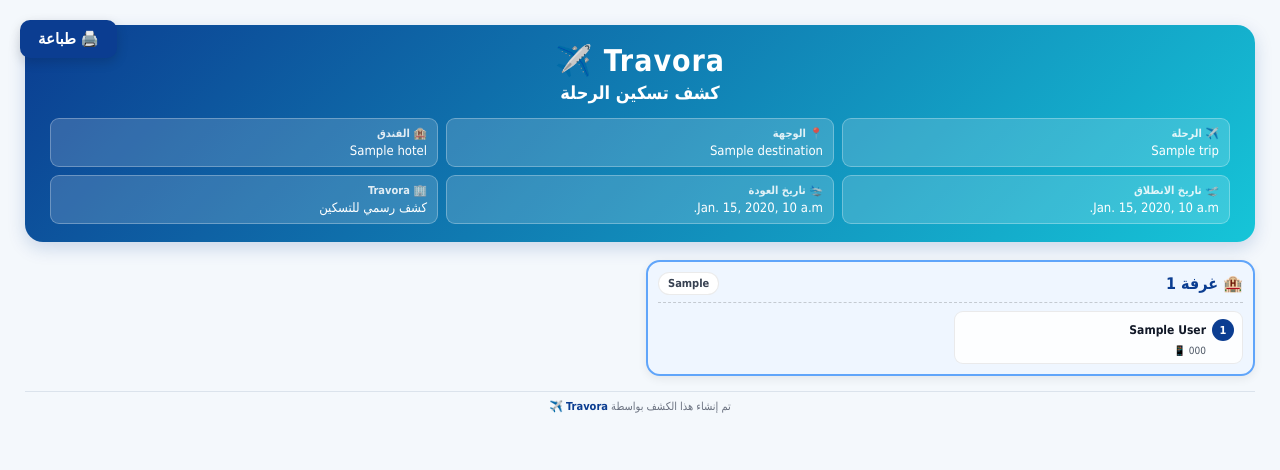
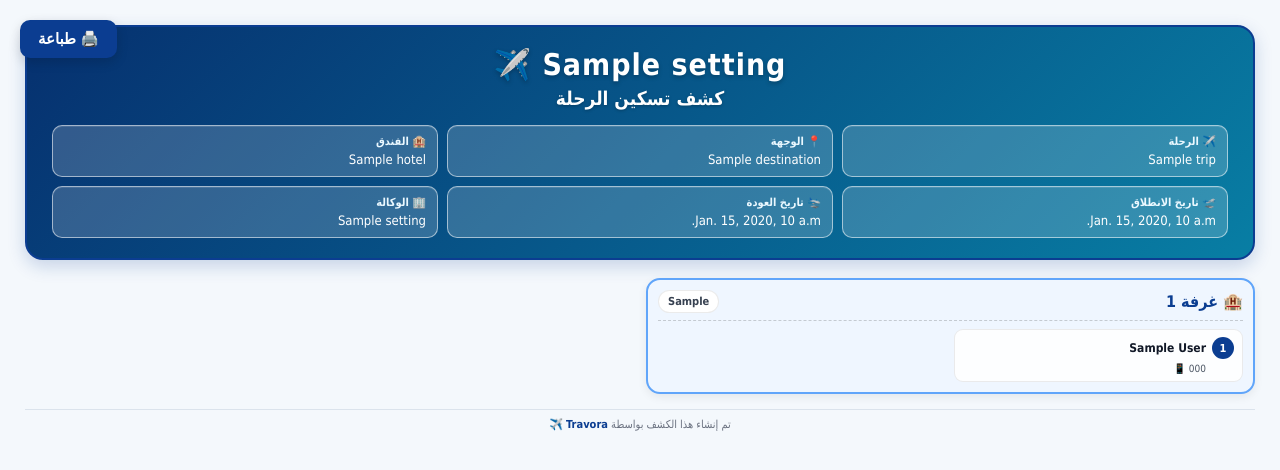
Before and after one commit to travoradz/travora, a Django app: template templates/print_rooming.html in a window 1280 px wide. Shown: the top 470 px of the page. Run offline with Django 5.2, Linux system fonts and the light colour scheme; the template is opened without the code that fills it: most values are stand-ins (such as "Sample title", 1, 10 or a date in 2020).

Commit message:
update print rooming design

```diff
--- a/templates/print_rooming.html
+++ b/templates/print_rooming.html
@@ -9,178 +9,146 @@
 
     <title>Travora | كشف التسكين</title>
 
-
 <style>
-
     * {
         box-sizing: border-box;
     }
 
-
     body {
-
         font-family: Tahoma, Arial, sans-serif;
-
         margin: 0;
-
         padding: 25px;
-
         background: #f4f8fc;
-
         color: #1f2937;
-
     }
-
 
     /* =========================
        زر الطباعة
     ========================= */
 
     .print-button {
-
         position: fixed;
-
         top: 20px;
-
         left: 20px;
-
         background: #0b3d91;
-
         color: white;
-
         border: none;
-
         border-radius: 10px;
-
         padding: 10px 18px;
-
         font-size: 15px;
-
         font-weight: bold;
-
         cursor: pointer;
-
         box-shadow: 0 4px 12px rgba(0,0,0,.15);
-
     }
 
-
     .print-button:hover {
-
         background: #082d69;
-
     }
-
 
     /* =========================
        رأس الصفحة
     ========================= */
 
     .header {
-
         background: linear-gradient(
             135deg,
-                #0b3d91,
-                #16c5d8
+            #06306f,
+            #087ea4
         );
 
-            color: white;
+        color: #ffffff;
 
+        border: 2px solid #0b3d91;
         border-radius: 18px;
 
-            padding: 18px 25px;
-
+        padding: 20px 25px;
         margin-bottom: 18px;
 
-            box-shadow: 0 6px 18px rgba(11,61,145,.18);
-
+        box-shadow: 0 6px 18px rgba(11,61,145,.20);
     }
 
-
     .brand {
-
         text-align: center;
 
         font-size: 30px;
-
         font-weight: bold;
 
+        color: #ffffff;
+
         letter-spacing: 1px;
+        margin-bottom: 5px;
 
-            margin-bottom: 4px;
-
+        text-shadow: 0 2px 4px rgba(0,0,0,.25);
     }
 
-
     .title {
-
         text-align: center;
 
-            font-size: 18px;
-
+        font-size: 19px;
         font-weight: bold;
 
-            margin-bottom: 15px;
+        color: #ffffff;
 
+        margin-bottom: 16px;
+
+        text-shadow: 0 1px 3px rgba(0,0,0,.25);
     }
-
 
     /* =========================
        معلومات الرحلة
     ========================= */
 
     .trip-info {
-
         display: grid;
 
-            grid-template-columns: repeat(3, 1fr);
+        grid-template-columns:
+            repeat(3, 1fr);
 
-            gap: 8px;
+        gap: 9px;
 
         font-size: 13px;
-
     }
 
+    .info-box {
+        background: rgba(255,255,255,.18);
 
-        .info-box {
+        border: 1px solid rgba(255,255,255,.55);
 
-            background: rgba(255,255,255,.16);
+        border-radius: 10px;
 
-            border: 1px solid rgba(255,255,255,.28);
+        padding: 9px 11px;
 
-            border-radius: 9px;
+        color: #ffffff;
 
-            padding: 8px 10px;
-
+        box-shadow:
+            inset 0 1px 0 rgba(255,255,255,.12);
     }
 
-
     .info-box strong {
-
         display: block;
 
         font-size: 11px;
 
-            opacity: .85;
+        color: #eaf8ff;
 
-            margin-bottom: 3px;
+        margin-bottom: 4px;
 
+        font-weight: bold;
     }
-
 
     /* =========================
        شبكة الغرف
     ========================= */
 
     .rooms-grid {
-
         display: grid;
 
-            grid-template-columns: repeat(2, minmax(0, 1fr));
+        grid-template-columns:
+            repeat(2, minmax(0, 1fr));
 
         gap: 12px;
+    }
 
-        }
 
 
         /* =========================
@@ -684,8 +652,6 @@
         🖨️ طباعة
     </button>
 
-
-
 <!-- =========================
      رأس الكشف
 ========================= -->
@@ -693,76 +659,48 @@
 <div class="header">
 
     <div class="brand">
-            Travora ✈️
+        {{ settings.agency_name }} ✈️
     </div>
 
     <div class="title">
         كشف تسكين الرحلة
     </div>
 
-
     <div class="trip-info">
 
+        <div class="info-box">
+            <strong>✈️ الرحلة</strong>
+            {{ trip.name }}
+        </div>
 
         <div class="info-box">
-
-                <strong>✈️ الرحلة</strong>
-
-                {{ trip.name }}
-
+            <strong>📍 الوجهة</strong>
+            {{ trip.destination }}
         </div>
 
+        <div class="info-box">
+            <strong>🏨 الفندق</strong>
+            {{ trip.hotel }}
+        </div>
 
         <div class="info-box">
-
-                <strong>📍 الوجهة</strong>
-
-                {{ trip.destination }}
-
+            <strong>🛫 تاريخ الانطلاق</strong>
+            {{ trip.departure_date }}
         </div>
 
+        <div class="info-box">
+            <strong>🛬 تاريخ العودة</strong>
+            {{ trip.return_date }}
+        </div>
 
         <div class="info-box">
-
-                <strong>🏨 الفندق</strong>
-
-                {{ trip.hotel }}
-
+            <strong>🏢 الوكالة</strong>
+            {{ settings.agency_name }}
         </div>
-
-
-            <div class="info-box">
-
-                <strong>🛫 تاريخ الانطلاق</strong>
-
-                {{ trip.departure_date }}
-
-            </div>
-
-
-            <div class="info-box">
-
-                <strong>🛬 تاريخ العودة</strong>
-
-                {{ trip.return_date }}
-
-            </div>
-
-
-            <div class="info-box">
-
-                <strong>🏢 Travora</strong>
-
-                كشف رسمي للتسكين
-
-            </div>
-
 
     </div>
 
 </div>
-
-
 
     <!-- =========================
          الغرف
```
Lines whose indentation alone changed are shown as unchanged.
